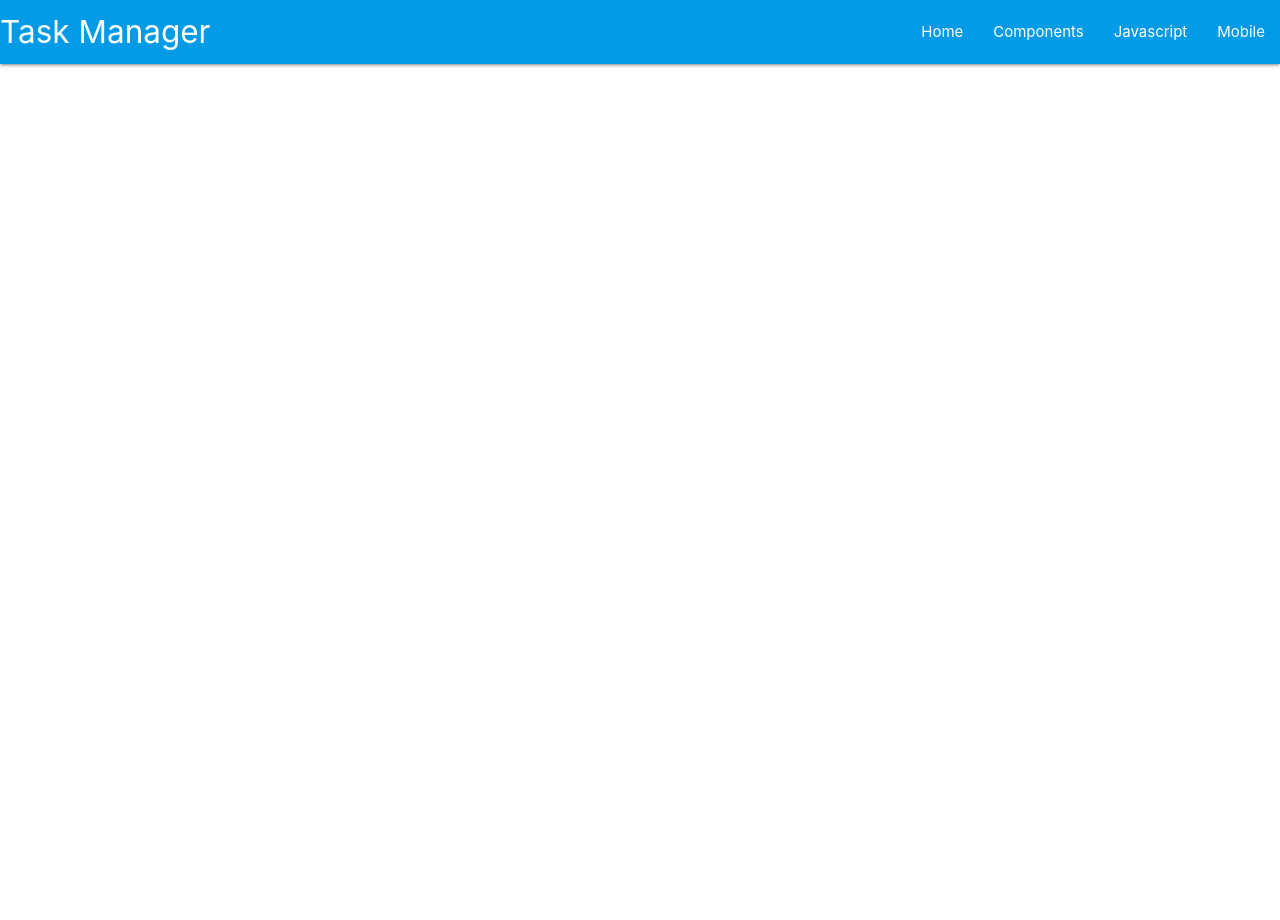
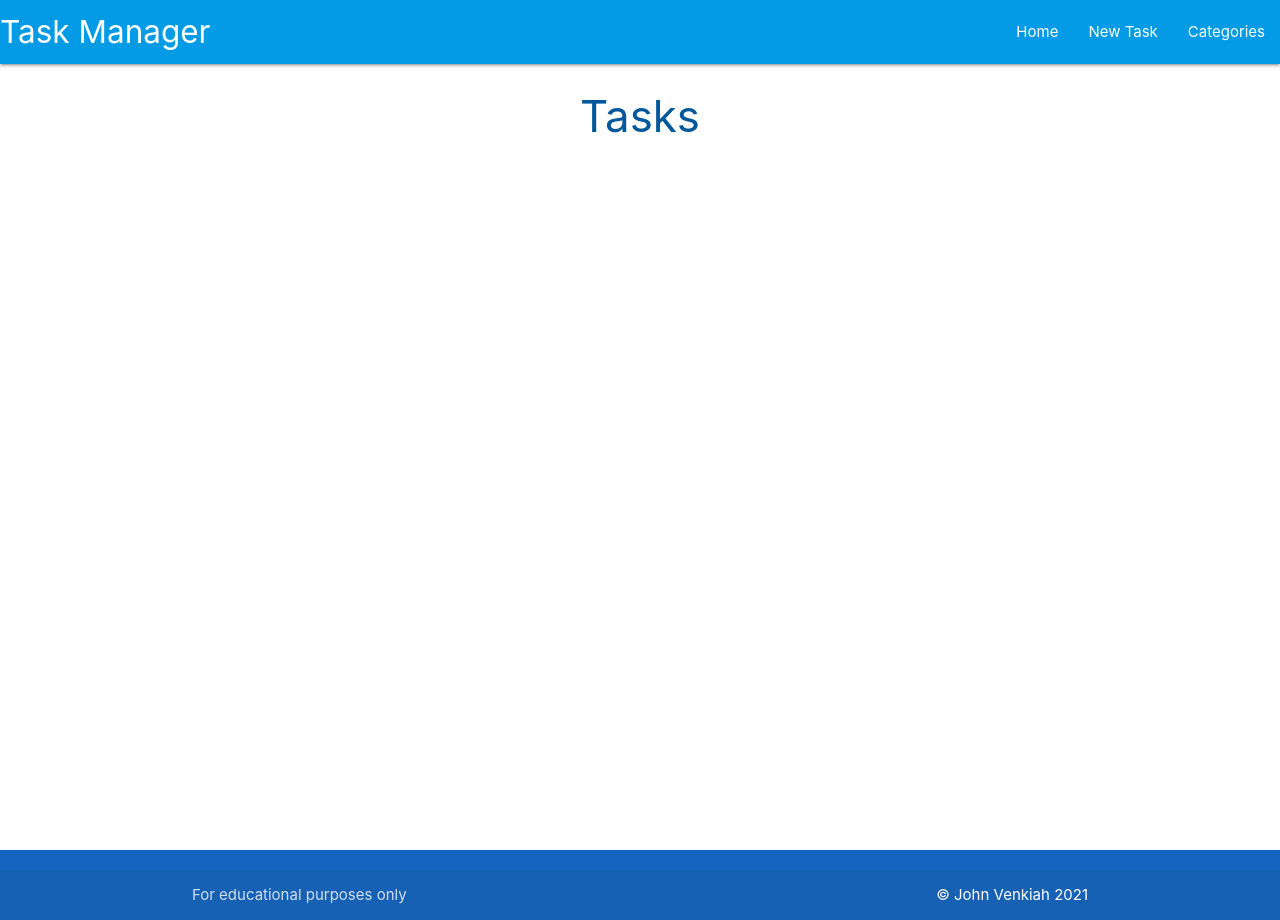
Before and after one commit to johnvenkiah/flask-sqalchemy-taskmanager, a Flask app: page / in a window 1280 px wide. Run offline with Flask 2, Linux system fonts and the light colour scheme.

Commit message:
links from fontawesome and basic style and js for tasks page.

```diff
--- a/taskmanager/routes.py
+++ b/taskmanager/routes.py
@@ -5,4 +5,4 @@ from taskmanager.models import Category, Task  # noqa
 
 @app.route("/")
 def home():
-    return render_template("base.html")
+    return render_template("tasks.html")
--- a/taskmanager/static/css/style.css
+++ b/taskmanager/static/css/style.css
@@ -0,0 +1,9 @@
+body {
+    display: flex;
+    min-height: 100vh;
+    flex-direction: column;
+  }
+
+  main {
+    flex: 1 0 auto;
+  }
--- a/taskmanager/static/js/script.js
+++ b/taskmanager/static/js/script.js
@@ -0,0 +1,4 @@
+$(document).ready(function(){
+    // Sidenav initialization
+    $('.sidenav').sidenav();
+  });
--- a/taskmanager/templates/base.html
+++ b/taskmanager/templates/base.html
@@ -5,7 +5,8 @@
     <meta http-equiv="X-UA-Compatible" content="IE=edge">
     <meta name="viewport" content="width=device-width, initial-scale=1.0">
     <!-- Compiled and minified CSS -->
-    <link rel="stylesheet" href="https://cdnjs.cloudflare.com/ajax/libs/materialize/1.0.0/css/materialize.min.css">
+    <link rel="stylesheet" href="https://cdnjs.cloudflare.com/ajax/libs/font-awesome/6.0.0-beta2/css/all.min.css" type="text/css">
+    <link rel="stylesheet" href="https://cdnjs.cloudflare.com/ajax/libs/materialize/1.0.0/css/materialize.min.css" type="text/css">
     <link rel="stylesheet" href="{{ url_for('static', filename='css/style.css') }}" type="text/css">
     <title>Task Manager</title>
 </head>
@@ -14,26 +15,41 @@
         <!-- top navbar -->
         <nav class="light-blue darken-1">
             <div class="nav-wrapper">
-              <a href="#!" class="brand-logo">Task Manager</a>
-              <a href="#" data-target="mobile-demo" class="sidenav-trigger"><i class="material-icons">menu</i></a>
+              <a href="{{ url_for('home') }}" class="brand-logo">Task Manager</a>
+              <a href="#" data-target="mobile-demo" class="sidenav-trigger"><i class="fas fa-bars"></i></a>
               <ul class="right hide-on-med-and-down">
                 <li><a href="{{ url_for('home') }}">Home</a></li>
-                <li><a href="{{ url_for('home') }}">Components</a></li>
-                <li><a href="{{ url_for('home') }}">Javascript</a></li>
-                <li><a href="{{ url_for('home') }}">Mobile</a></li>
+                <li><a href="">New Task</a></li>
+                <li><a href="">Categories</a></li>
               </ul>
             </div>
           </nav>
         <!-- mobile sidenav -->
           <ul class="sidenav" id="mobile-demo">
-            <li><a href="sass.html">Sass</a></li>
-            <li><a href="badges.html">Components</a></li>
-            <li><a href="collapsible.html">Javascript</a></li>
-            <li><a href="mobile.html">Mobile</a></li>
+            <li><a href="{{ url_for('home') }}">Home</a></li>
+            <li><a href="">New Task</a></li>
+            <li><a href="">Categories</a></li>
           </ul>
     </header>
 
+    <main class="container">
+        {% block content %}
+
+        {% endblock %}
+    </main>
+
+    <footer class="page-footer blue darken-3">
+        <div class="footer-copyright">
+          <div class="container">
+          For educational purposes only
+          <a class="white-text right" href="https://codeinstitute.net" target="_blank">&copy; John Venkiah 2021</a>
+          </div>
+        </div>
+      </footer>
+
     <!-- Compiled and minified JavaScript -->
+    <script src="https://code.jquery.com/jquery-3.6.0.min.js"
+        integrity="sha256-/xUj+3OJU5yExlq6GSYGSHk7tPXikynS7ogEvDej/m4=" crossorigin="anonymous"></script>
     <script src="https://cdnjs.cloudflare.com/ajax/libs/materialize/1.0.0/js/materialize.min.js"></script>
     <script src="{{ url_for('static', filename='js/script.js') }}"></script>
 </body>
--- /dev/null
+++ b/taskmanager/templates/tasks.html
@@ -0,0 +1,6 @@
+{% extends "base.html" %}
+{% block content %}
+
+<h3 class="light-blue-text text-darken-4 center-align">Tasks</h3>
+
+{% endblock %}
```
